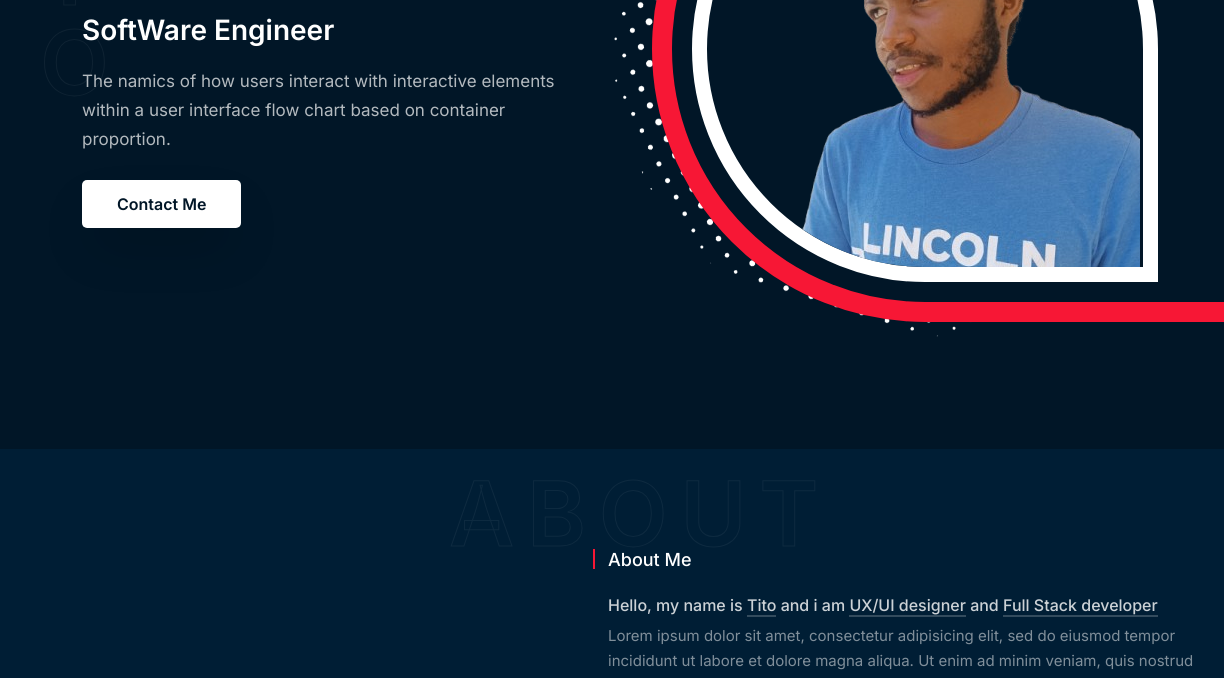
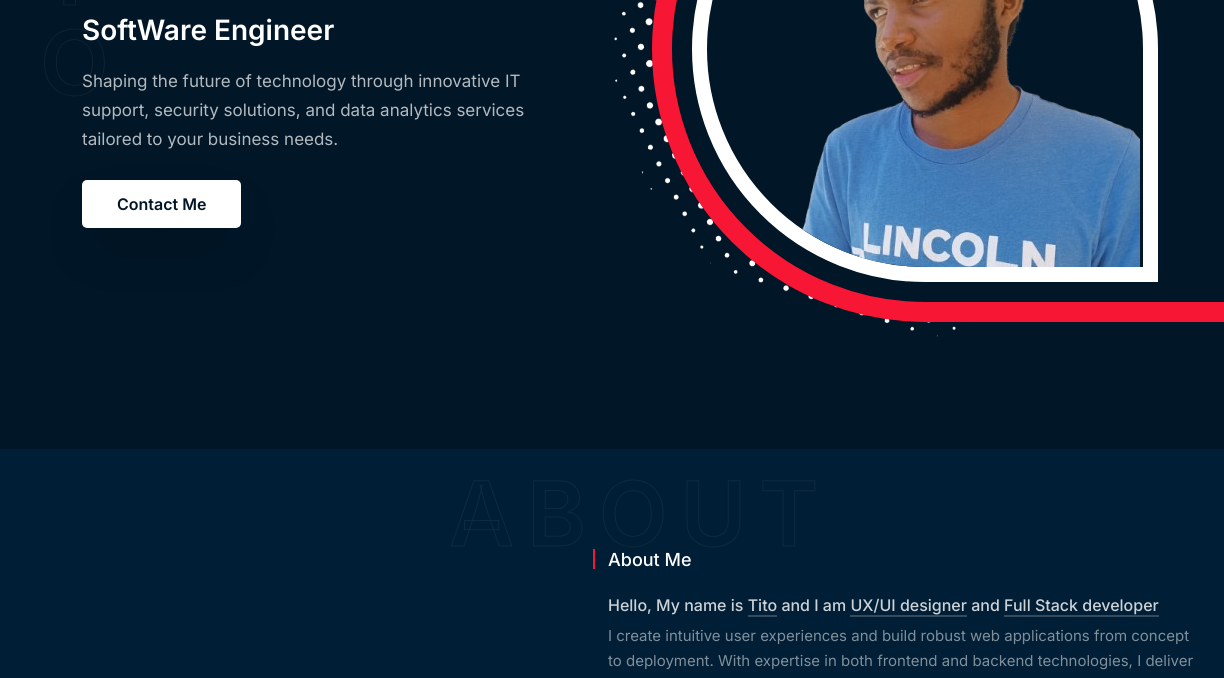
Before and after one commit to TitoKilonzo/cypherlabs-main, a plain HTML site: page index.html in a window 1280 px wide. Shown: the part 351-1029 px from the top of the page, 0-1224 px from the left. Drawn offline with nearby package versions, Linux system fonts and the light colour scheme; a script that the page names is missing.

Commit message:
updated code

```diff
--- a/index.html
+++ b/index.html
@@ -81,7 +81,7 @@
                             <h6>Hi There, I'm</h6>
                             <h1 class="font-alt">Tito Kinyambu</h1>
                             <h2>SoftWare Engineer <span id="type-it"></span></h2>
-                            <p>The namics of how users interact with interactive elements within a user interface flow chart based on container proportion.</p>
+                            <p>Shaping the future of technology through innovative IT support, security solutions, and data analytics services tailored to your business needs.</p>
                             <div class="btn-bar">
                                 <a class="px-btn px-btn-white" href="#">Contact Me</a>
                             </div>
@@ -121,8 +121,8 @@
                             <div class="sm-title">
                                 <h3>About Me</h3>
                             </div>
-                            <h6>Hello, my name is <span>Tito</span> and i am <span>UX/UI designer</span> and <span>Full Stack developer</span></h6>
-                            <p>Lorem ipsum dolor sit amet, consectetur adipisicing elit, sed do eiusmod tempor incididunt ut labore et dolore magna aliqua. Ut enim ad minim veniam, quis nostrud exercitation ullamco laboris.</p>
+                            <h6>Hello, My name is <span>Tito</span> and I am <span>UX/UI designer</span> and <span>Full Stack developer</span></h6>
+                            <p>I create intuitive user experiences and build robust web applications from concept to deployment. With expertise in both frontend and backend technologies, I deliver seamless digital solutions that combine aesthetic appeal with technical functionality.</p>
                         </div>
                         <div class="about-row tag-text">
                             <div class="sm-title">
@@ -696,8 +696,8 @@
                         <a href="#">
                             <i class="bi bi-twitter"></i>
                         </a>
-                        <a href="#">
-                            <i class="bi bi-instagram"></i>
+                        <a href="https://wa.me/254741563880">
+                            <i class="bi bi-whatsapp"></i>
                         </a>
                         <a href="#">
                             <i class="bi bi-linkedin"></i>
```
